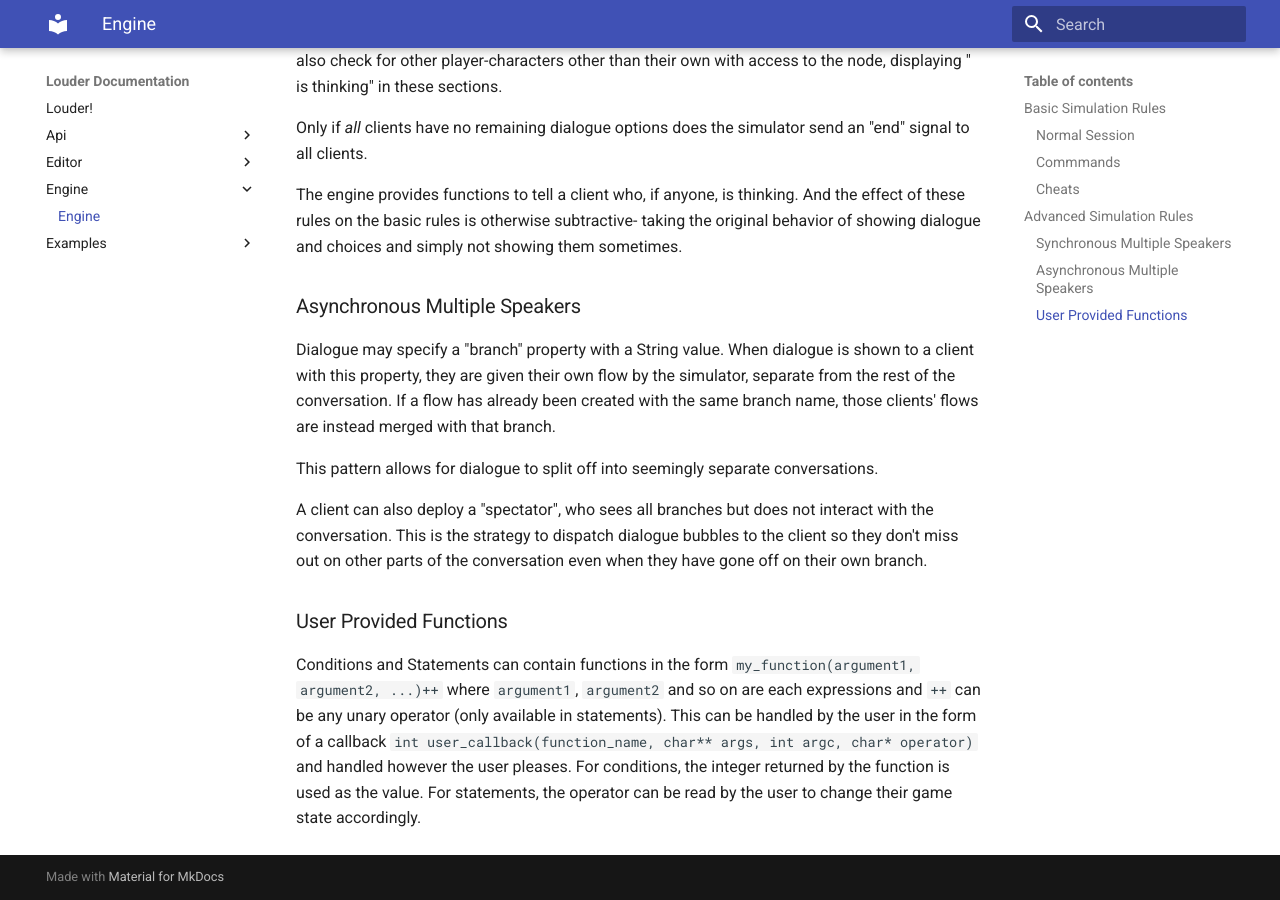
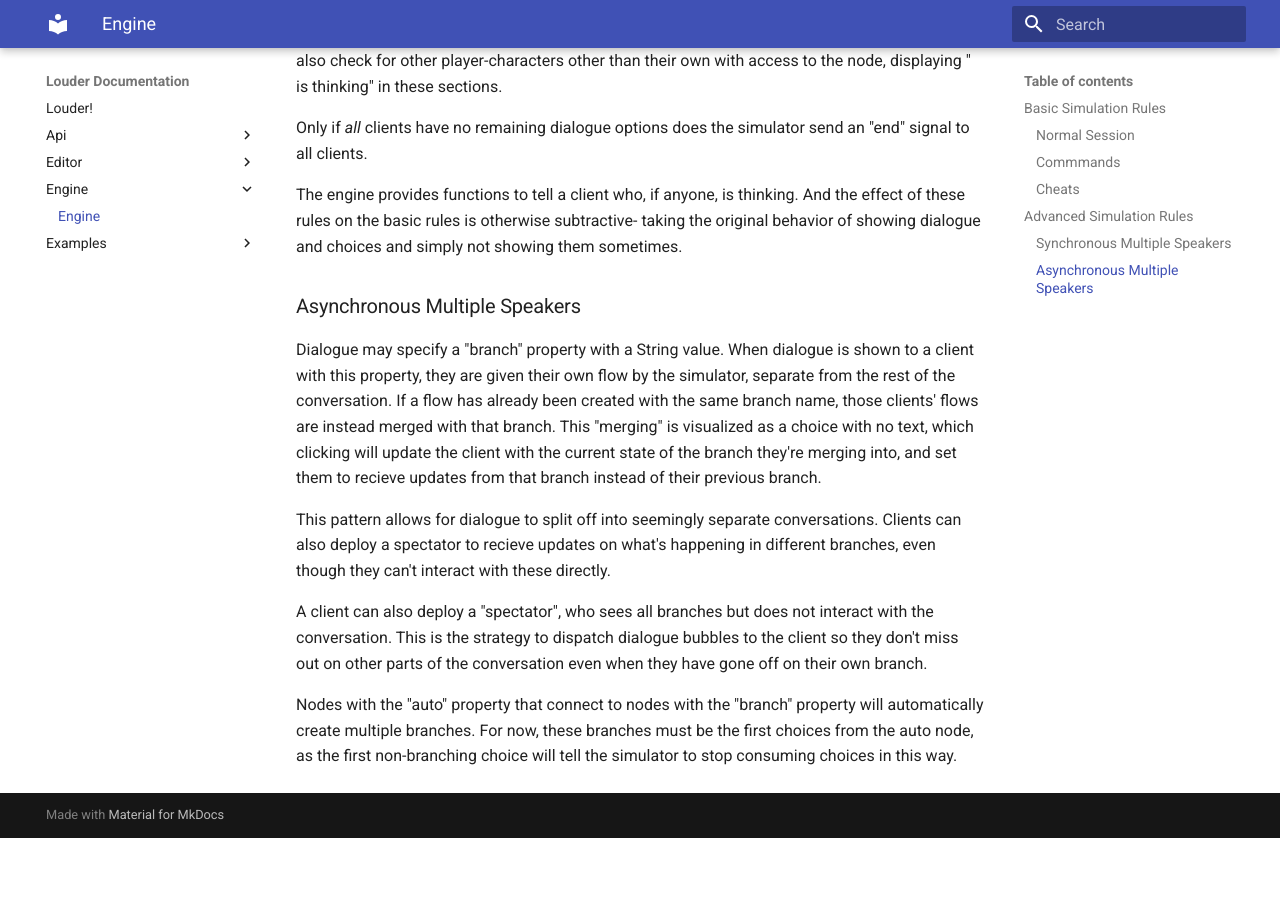
Before and after one commit to Roboticy3/Louder, an MkDocs documentation site: the page built from docs/docs/engine/index.md, in a window 1280 px wide and 900 px high, scrolled down 3309 px. Built offline with MkDocs 1.6.1 and Material for MkDocs 9.7.7, drawn with Linux system fonts in a browser that asks for light colours; after the commit the page ends 4147 px from its top, so only the background shows below that.

Commit message:
updated documentation

```diff
--- a/docs/docs/engine/index.md
+++ b/docs/docs/engine/index.md
@@ -67,11 +67,10 @@ Only if *all* clients have no remaining dialogue options does the simulator send
 The engine provides functions to tell a client who, if anyone, is thinking. And the effect of these rules on the basic rules is otherwise subtractive- taking the original behavior of showing dialogue and choices and simply not showing them sometimes.
 
 ### Asynchronous Multiple Speakers
-Dialogue may specify a "branch" property with a String value. When dialogue is shown to a client with this property, they are given their own flow by the simulator, separate from the rest of the conversation. If a flow has already been created with the same branch name, those clients' flows are instead merged with that branch.
+Dialogue may specify a "branch" property with a String value. When dialogue is shown to a client with this property, they are given their own flow by the simulator, separate from the rest of the conversation. If a flow has already been created with the same branch name, those clients' flows are instead merged with that branch. This "merging" is visualized as a choice with no text, which clicking will update the client with the current state of the branch they're merging into, and set them to recieve updates from that branch instead of their previous branch.
 
-This pattern allows for dialogue to split off into seemingly separate conversations.
+This pattern allows for dialogue to split off into seemingly separate conversations. Clients can also deploy a spectator to recieve updates on what's happening in different branches, even though they can't interact with these directly.
 
 A client can also deploy a "spectator", who sees all branches but does not interact with the conversation. This is the strategy to dispatch dialogue bubbles to the client so they don't miss out on other parts of the conversation even when they have gone off on their own branch.
 
-### User Provided Functions
-Conditions and Statements can contain functions in the form `my_function(argument1, argument2, ...)++` where `argument1`, `argument2` and so on are each expressions and `++` can be any unary operator (only available in statements). This can be handled by the user in the form of a callback `int user_callback(function_name, char** args, int argc, char* operator)` and handled however the user pleases. For conditions, the integer returned by the function is used as the value. For statements, the operator can be read by the user to change their game state accordingly.
+Nodes with the "auto" property that connect to nodes with the "branch" property will automatically create multiple branches. For now, these branches must be the first choices from the auto node, as the first non-branching choice will tell the simulator to stop consuming choices in this way.
```
